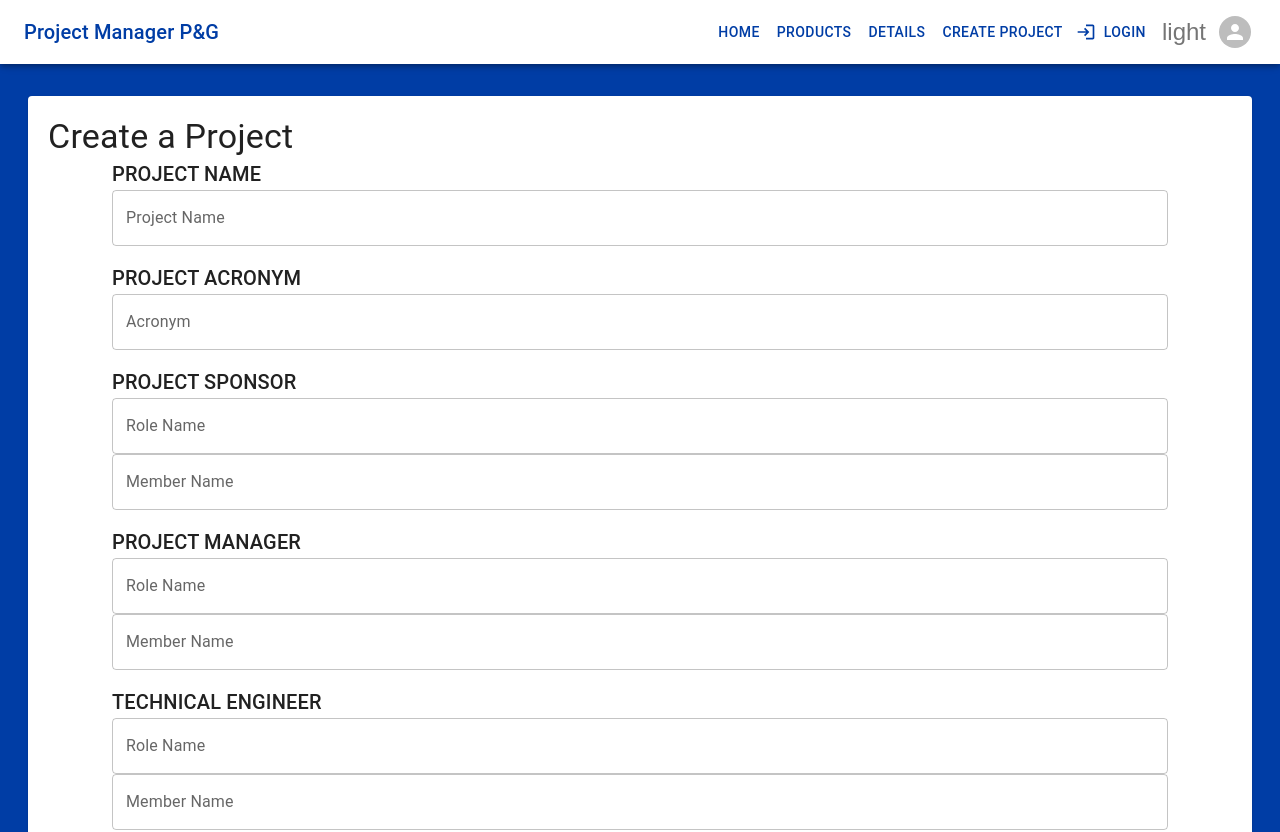
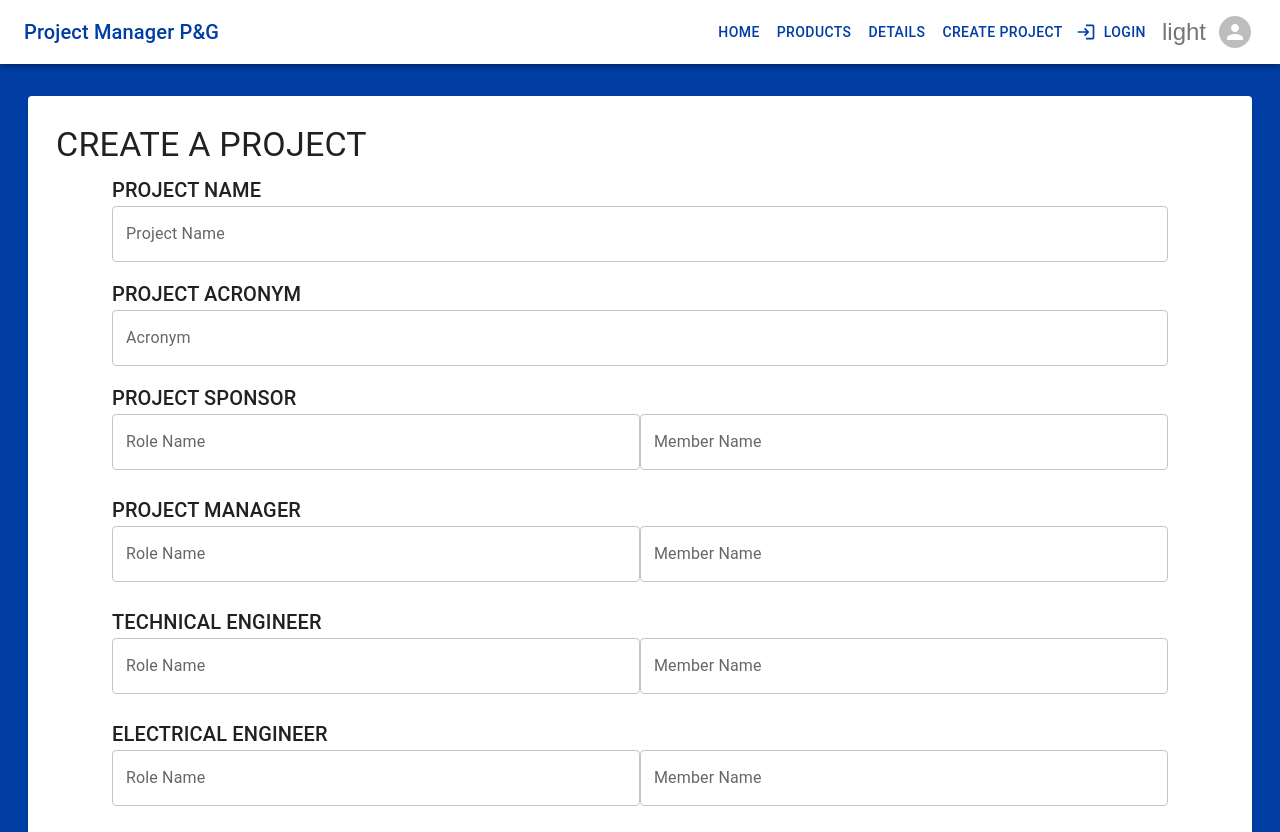
Before and after one commit to uimkatali/personal-login-form-fe, a React (Create React App) app: page /createProject in a window 1280 px wide. Shown: the top 832 px of the page. Built offline with nearby package versions, Linux system fonts and the light colour scheme.

Commit message:
Modify layout

```diff
--- a/src/components/ProjectForm/CreateProjectForm.tsx
+++ b/src/components/ProjectForm/CreateProjectForm.tsx
@@ -73,7 +73,9 @@ const CreateProjectForm: React.FC = () => {
 
   return (
     <Paper style={{ padding: '20px', margin: '20px' }}>
-      <Typography variant="h4">Create a Project</Typography>
+      <Typography sx={{ padding: '8' }} variant="h4">
+        {t(TRANSLATION_KEYS.CREATE_A_PROJECT).toLocaleUpperCase()}
+      </Typography>
       <Grid paddingLeft={8} paddingRight={8} container spacing={2}>
         <Grid item xs={12}>
           <Typography variant="h6">
@@ -99,10 +101,18 @@ const CreateProjectForm: React.FC = () => {
         </Grid>
 
         {Object.keys(projectTeam).map(key => (
-          <Grid item xs={12} gap={2}>
+          <Grid sx={{ paddingTop: '8', paddingBottom: '8' }} item xs={12}>
             <Typography variant="h6" key={key}>
               {t(`${TRANSLATION_KEYS[key as keyof typeof TRANSLATION_KEYS]}`).toLocaleUpperCase()}
             </Typography>
+            <Paper
+              elevation={0}
+              sx={{
+                display: 'flex',
+                flexDirection: 'row',
+                alignContent: 'space-between',
+              }}
+            >
               <TextField
                 fullWidth
                 label={
@@ -129,6 +139,7 @@ const CreateProjectForm: React.FC = () => {
                   handleTeamInput(e, key as keyof Team, 'memberName')
                 }
               />
+            </Paper>
           </Grid>
         ))}
       </Grid>
--- a/src/i18n/translationKeys.ts
+++ b/src/i18n/translationKeys.ts
@@ -31,4 +31,5 @@ export const TRANSLATION_KEYS = {
   TEAM: 'Team',
   PROJECT_NAME: 'Project name',
   PROJECT_ACRONYM: 'Project acronym',
+  CREATE_A_PROJECT: 'Create a Project',
 }
```
Lines whose indentation alone changed are shown as unchanged.
